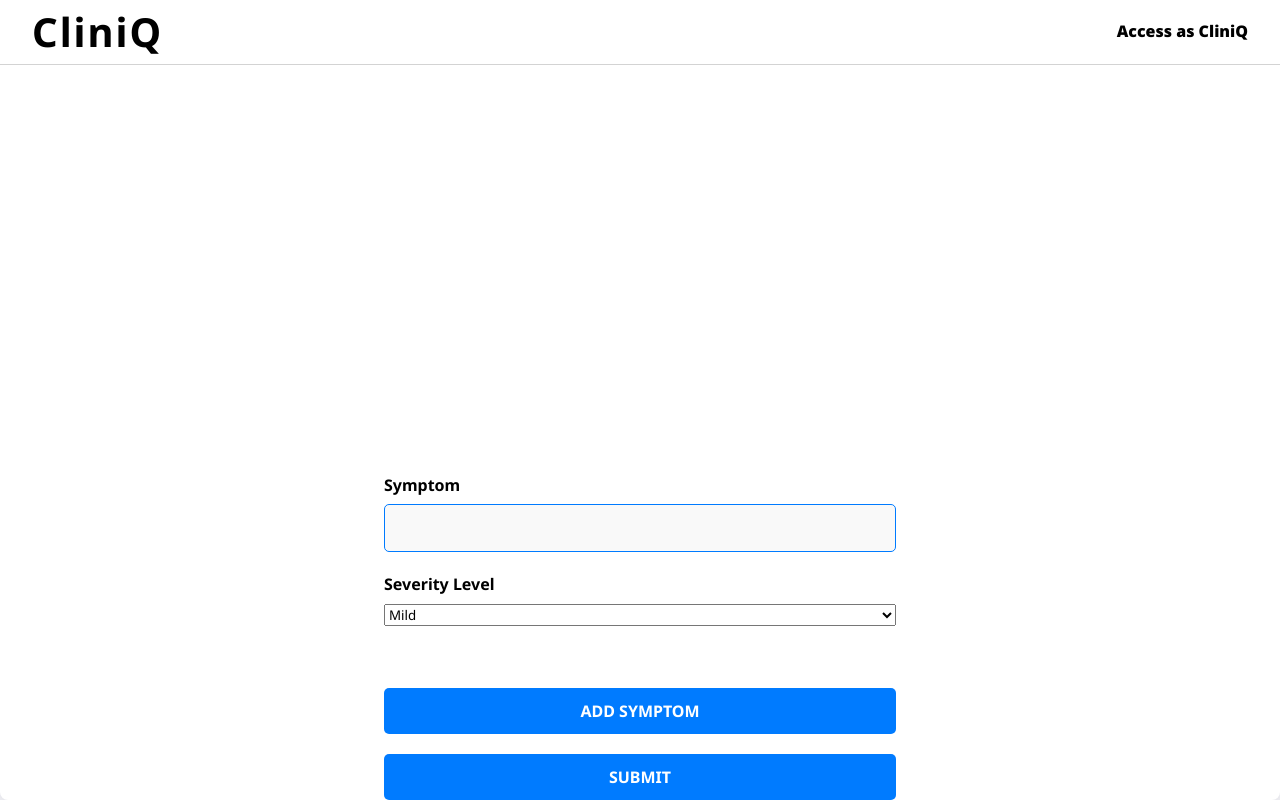
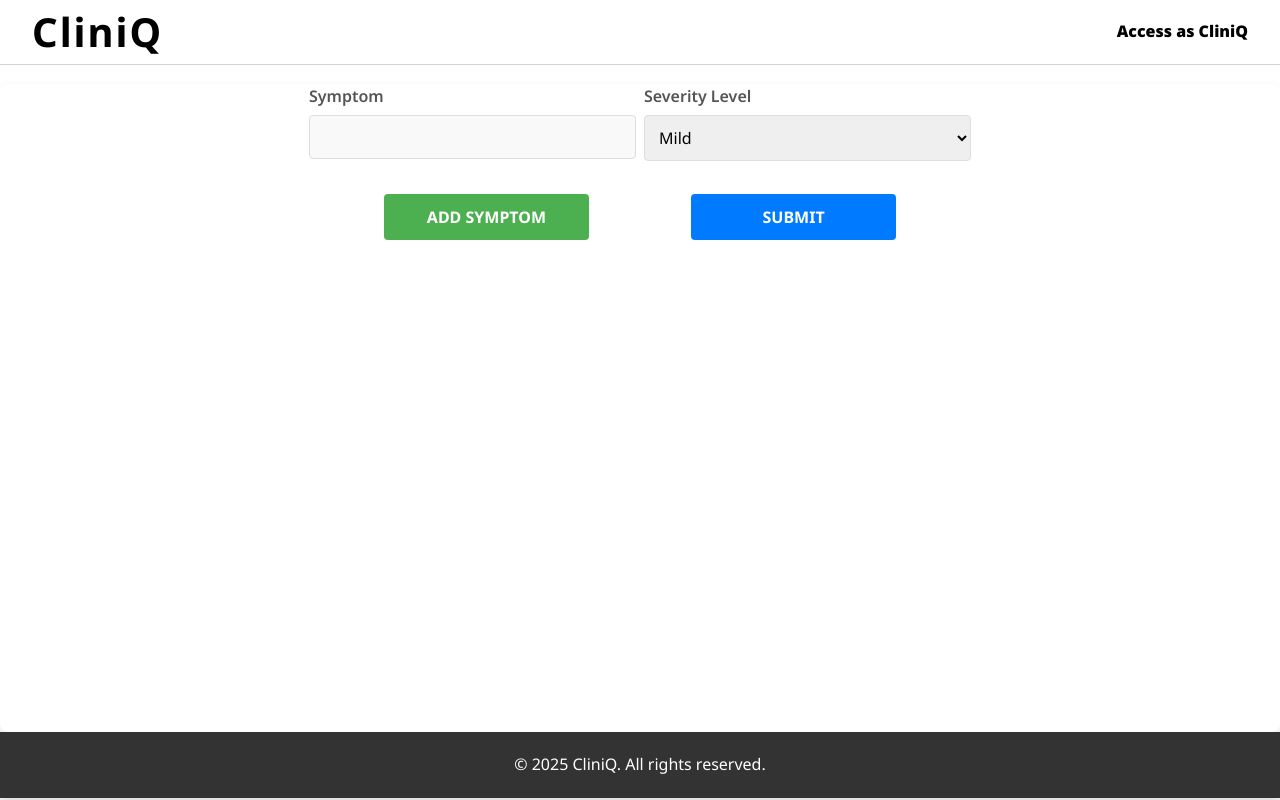
Before and after one commit to 4yushP4tel/mchacks, a React (Vite) app in the folder frontend/: page /symptoms in a window 1280 px wide. Built offline with nearby package versions, Linux system fonts and the light colour scheme; no server answers.

Commit message:
added socials page

```diff
--- a/frontend/src/App.jsx
+++ b/frontend/src/App.jsx
@@ -4,7 +4,7 @@ import Signup from "./pages/signup.jsx";
 import Signin from "./pages/signin.jsx";
 import {ClinicSignIn} from "./pages/clinicSignIn.jsx"
 import { BrowserRouter as Router, Routes, Route, Navigate } from 'react-router-dom';
-// import "./style.css";
+import Socials from "./pages/socials.jsx";
 import { Clinic } from "./pages/clinic.jsx";
 import {Admitted} from "./pages/Admitted.jsx";
 import axios from 'axios';
@@ -31,6 +31,7 @@ function App() {
     <Router>
       <Routes>
         <Route path="/" element={status? <Admitted/> :<Homepage/>}></Route>
+        <Route path="/socials" element={<Socials/>}></Route>
         <Route path="/symptoms" element = {<Admitted/>}></Route>
         <Route path="/clinic" element = {<Clinic/>}></Route>
         <Route path="/signup" element={<Signup setStatus={setStatus}/>}></Route>
--- a/frontend/src/components/home_body.jsx
+++ b/frontend/src/components/home_body.jsx
@@ -1,5 +1,5 @@
 import React from "react";
-import { Link } from "react-router-dom";
+import { Link, useNavigate } from "react-router-dom";
 import "../style.css";
 
 function HomeBody() {
@@ -26,8 +26,10 @@ function HomeBody() {
             <h2>About Us</h2>
             <div className="about-list">
                 <ul>
-                    <li>GitHub</li>
+                    <li><a href="https://github.com/4yushP4tel/mchacks" target="_blank" class="link">GitHub</a></li>
+                    <Link to={"/socials"}>
                     <li>Socials</li>
+                    </Link>
                 </ul>
             </div>
         </section>
--- a/frontend/src/pages/Admitted.css
+++ b/frontend/src/pages/Admitted.css
@@ -1,39 +1,132 @@
-/* .admit_container {
+.admitted-container {
+  background-color: #ffffff;
+  box-shadow: 0px 4px 8px rgba(0, 0, 0, 0.1);
+  border-radius: 8px;
   display: flex;
   flex-direction: column;
+  justify-content: flex-start;
   align-items: center;
-  padding: 8px;
+  min-width: 0;
+
 }
 
-.admit-form-container {
-  width: 800px;
-  background-color: white;
-  padding: 16px;
+h1 {
+  font-size: 2.5rem;
+  font-weight: bold;
+  margin-bottom: 20px;
+  color: #333;
+}
+
+.form-container {
+  background-color: #ffffff;
   border-radius: 8px;
-  box-shadow: 0 4px 6px rgba(0, 0, 0, 0.1);
-  margin: 0 auto;
+  box-shadow: 0 4px 8px rgba(0, 0, 0, 0.1);
+  width: 100%;
+  max-width: 600px;
+  height: 81vh;
   display: flex;
-  flex-direction: row;
-  justify-content: center;
+  flex-direction: column;
+  gap: 15px;
 }
 
 .admit-form-group {
   display: flex;
   flex-direction: row;
-  justify-content: space-between;
-  gap: 16px;
-  margin-bottom: 16px;
-} */
-
-.button-group {
-  margin-top: 40px;
+  gap: 8px;
+  min-width: 0;
   justify-content: center;
-  gap: 16px;
-
 }
 
-.button-group button {
-  flex: 1;
-  margin-top: 20px;
-  width: 30%;
+label {
+  font-size: 1rem;
+  font-weight: 600;
+  color: #555;
 }
+
+input[type="text"] {
+  padding: 10px;
+  border: 1px solid #ddd;
+  border-radius: 4px;
+  font-size: 1rem;
+  width: 100%;
+}
+
+select {
+  padding: 10px;
+  border: 1px solid #ddd;
+  border-radius: 4px;
+  font-size: 1rem;
+  width: 100%;
+}
+
+.admit-button-group {
+  display: flex;
+  justify-content: space-between;
+  gap: 15px;
+}
+
+.add_symp_button,
+button[type="submit"] {
+  padding: 12px 20px;
+  font-size: 1rem;
+  font-weight: bold;
+  border: none;
+  border-radius: 4px;
+  cursor: pointer;
+}
+
+.add_symp_button {
+  background-color: #4CAF50;
+  color: #fff;
+}
+
+.add_symp_button:hover {
+  background-color: #45a049;
+}
+
+button[type="submit"] {
+  background-color: #007BFF;
+  color: #fff;
+}
+
+button[type="submit"]:hover {
+  background-color: #0056b3;
+}
+
+.already_in {
+  background-color: #ffffff;
+  padding: 20px;
+  border-radius: 8px;
+  box-shadow: 0 4px 8px rgba(0, 0, 0, 0.1);
+  width: 100%;
+  max-width: 600px;
+  margin-top: 30px;
+  display: flex;
+  flex-direction: column;
+  align-items: center;
+  height: 77vh;
+  gap: 15px;
+}
+
+.already_in p {
+  font-size: 1rem;
+  color: #555;
+  text-align: center;
+  line-height: 1.5;
+}
+
+.already_in button {
+  padding: 12px 20px;
+  background-color: #007BFF;
+  color: #fff;
+  font-size: 1rem;
+  font-weight: bold;
+  border: none;
+  border-radius: 4px;
+  cursor: pointer;
+  transition: background-color 0.3s ease;
+}
+
+.already_in button:hover {
+  background-color: #0056b3;
+}
--- a/frontend/src/pages/Admitted.jsx
+++ b/frontend/src/pages/Admitted.jsx
@@ -2,6 +2,7 @@ import React, { useState, useEffect } from "react";
 import { Link } from "react-router-dom";
 import "./Admitted.css";
 import Header from "../components/header";
+import Footer from "../components/footer";
 import axios from "axios";
 
 export function Admitted() {
@@ -56,9 +57,9 @@ export function Admitted() {
   };
 
   const already_in = (
-                  <div>
+                  <div className="already_in">
                     <p>You will be contacted once a doctor is available</p>
-                    <p>Please note that clients are being contacted in order of urgence.</p>
+                    <p>Please note that clients are being contacted in order of urgency.</p>
                     <p>We thank you for your patience</p>
                     <Link to={"/"}>
                     <button>Go to Home Page</button>
@@ -67,14 +68,14 @@ export function Admitted() {
 
   return (
 
-    <div className="container">
+    <div className="admitted-container">
       <Header />
       <h1>Symptom Checker</h1>
 
 
      {added? already_in : ( <form onSubmit={handleSubmit} className="form-container">
         {symptoms.map((s) => (
-          <div key={s.id} className="form-group">
+          <div key={s.id} className="admit-form-group">
             <div>
               <label htmlFor={`symptom-${s.id}`} >
                 Symptom
@@ -103,7 +104,7 @@ export function Admitted() {
             </div>
           </div>
         ))}
-              <div className="button-group">
+              <div className="admit-button-group">
         <button
           type="button"
           onClick={handleAddSymptom}
@@ -118,6 +119,7 @@ export function Admitted() {
         </button>
       </div>
       </form>)}
+      <Footer/>
     </div>
   );
 }
--- a/frontend/src/pages/clinic.css
+++ b/frontend/src/pages/clinic.css
@@ -22,12 +22,14 @@ body {
   flex-direction: column;
   justify-content: flex-start;
   align-items: center;
+  min-width: 0;
 }
 
 .clinic_table {
   margin-top: 120px;
   width: 100%;
-  max-width: 500px;
+  max-width: 750px;
+  min-width: 0;
 }
 
 table {
@@ -68,6 +70,7 @@ button {
   transition: background 0.3s ease;
   width: 40%;
   max-width: 250px;
+  min-width: 0;
 }
 
 button:hover {
--- /dev/null
+++ b/frontend/src/pages/socials.jsx
@@ -0,0 +1,38 @@
+import React from 'react';
+import Header from '../components/header';
+import Footer from '../components/footer';
+import "../style.css"
+
+const Socials = () => {
+    const profiles = [
+        { name: 'Ayush Patel', linkedin: 'https://www.linkedin.com/in/ayush-patel-montreal/', descript: "I am a software engineering student who enjoys building projects which solve problems in other fields, such as medical and finance" },
+        { name: 'David Preda', linkedin: 'https://www.linkedin.com/in/david-preda/',descript: "a" },
+        { name: 'Jimmy Zhang', linkedin: 'https://www.linkedin.com/in/jmmyzhang/',descript: "a"},
+        { name: 'Isaiah Abella', linkedin: 'https://www.linkedin.com/in/isaiah-abella/',descript: "a"},
+    ];
+
+    return (
+        <div>
+            <Header/>
+            <div className='socials_container'>
+            <h1>LinkedIn Profiles</h1>
+            <ul>
+                {profiles.map((profile, index) => (
+                    <li key={index}>
+                        <a href={profile.linkedin} target="_blank" rel="noopener noreferrer">
+                            {profile.name}
+                        </a>
+                        <p>{profile.descript}</p>
+                    </li>
+                ))}
+            </ul>
+            </div>
+            <Footer/>
+
+        </div>
+
+
+    );
+};
+
+export default Socials;
--- a/frontend/src/style.css
+++ b/frontend/src/style.css
@@ -59,10 +59,15 @@
     list-style-type: none;
   }
 
+
   .navbar a {
     color: black;
     text-decoration: none;
     font-weight: bolder;
+  }
+
+  .navbar a:hover {
+    transform: scale(1.5);
   }
 
 
@@ -261,15 +266,89 @@ a {
   justify-content: center;
   flex-wrap: wrap;
   gap: 50px;
+  min-width: 0;
 }
 
-.about-list ul li {
+.about-list ul li Link{
   min-width: 0;
   width: 250px;
   font-size: 20px;
+  transition: transform 0.3s ease;
+
+}
+
+.about-list ul li Link:hover {
+  transform: scale(1.05);
+  cursor: pointer;
 }
 
 #services p {
   font-size: 24px;
   padding: 60px;
 }
+
+/* Socials.css */
+.socials_container {
+  padding-top: 70px;
+  background-color: #f4f4f9;
+  height: 92vh;
+  text-align: center;
+
+}
+
+
+.socials_container ul {
+  list-style-type: none;
+  padding: 0;
+}
+
+.socials_container li {
+  background-color: #fff;
+  margin-bottom: 15px;
+  padding: 15px;
+  border-radius: 8px;
+  box-shadow: 0 4px 6px rgba(0, 0, 0, 0.1);
+  transition: transform 0.3s ease;
+}
+
+.socials_container li:hover {
+  transform: translateY(-5px);
+}
+
+.socials_container a {
+  font-size: 1.2rem;
+  font-weight: bold;
+  color: #0073b1;
+  text-decoration: none;
+  display: block;
+  margin-bottom: 10px;
+  display: flex;
+  flex-direction: column;
+}
+
+.socials_container a:hover {
+  text-decoration: underline;
+}
+
+.socials_container p {
+  font-size: 1rem;
+  color: #555;
+  margin: 0;
+  justify-content: center;
+}
+
+.socials_container footer {
+  padding: 20px;
+  text-align: center;
+  background-color: #333;
+  color: #fff;
+  margin-top: 20px;
+}
+
+/* Header styling */
+.socials_container header {
+  padding: 20px;
+  background-color: #0073b1;
+  color: #fff;
+  text-align: center;
+}
```
